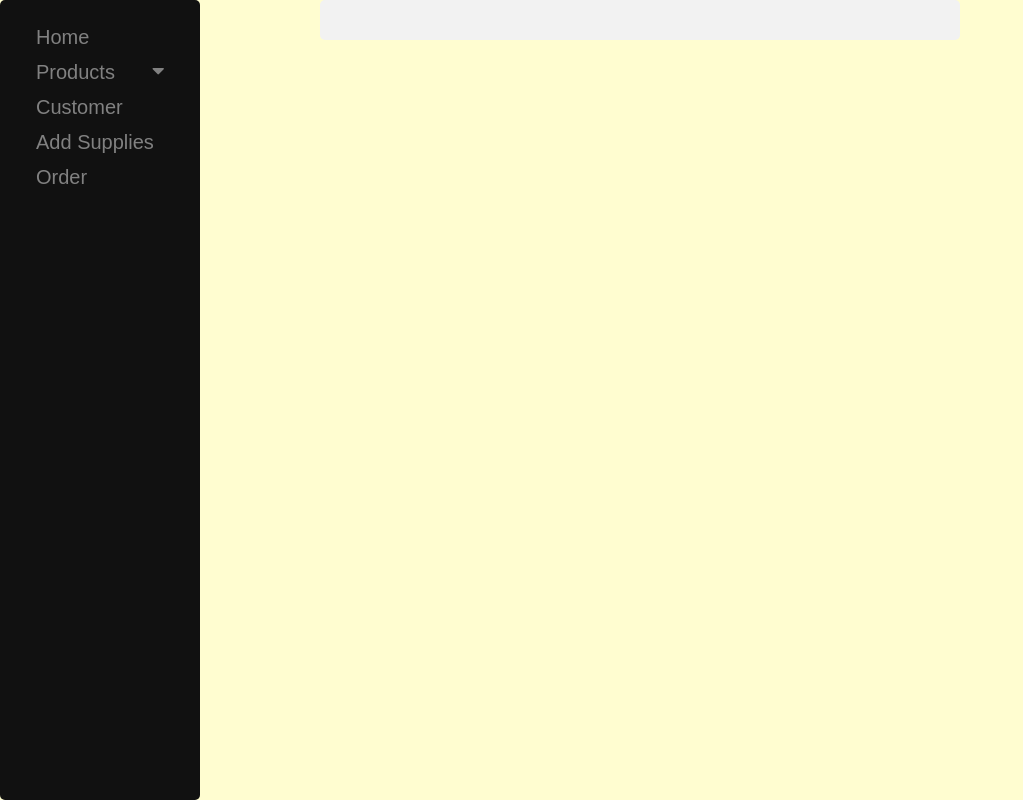
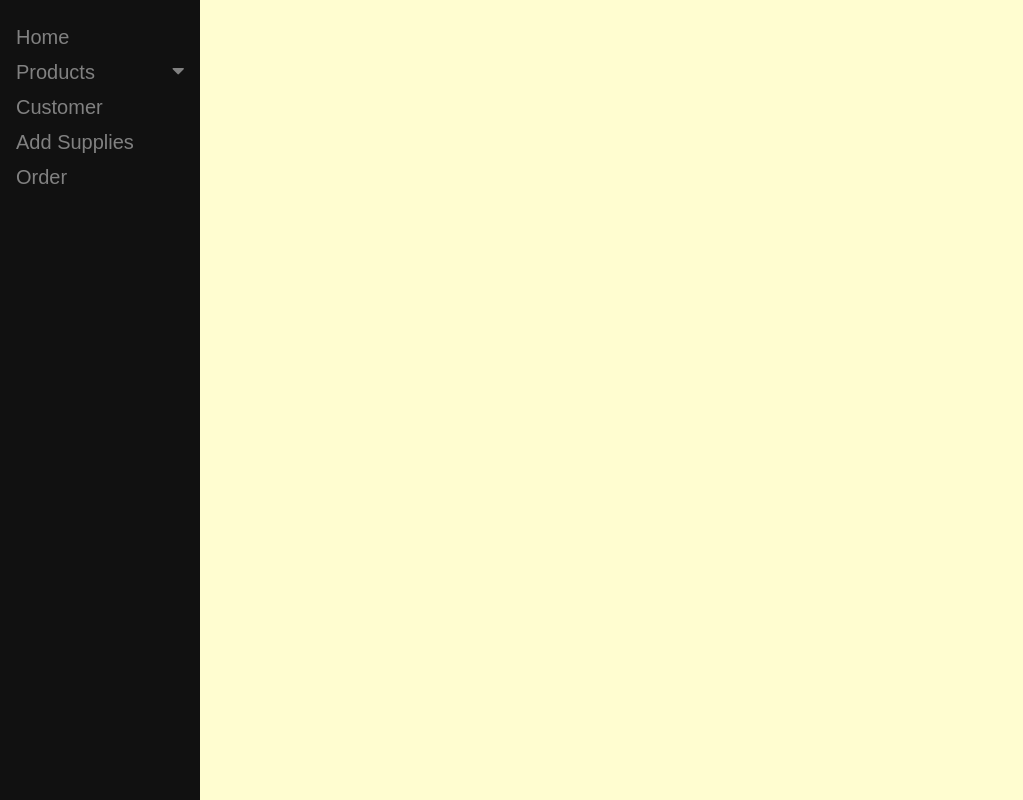
Before and after one commit to AngeloMartinBHilado/HiladoEndApi, a PHP site: page / in a window 1280 px wide. Shown: the whole page, without its empty margins (0-1023 px from the left). Run offline with PHP 8.4, Linux system fonts and the light colour scheme.

Commit message:
Update style.css

```diff
--- a/css/style.css
+++ b/css/style.css
@@ -50,7 +50,7 @@ input[type=submit]:hover {
   background-color: #45a049;
 }
 
-div {
+.div {
   border-radius: 5px;
   background-color: #f2f2f2;
   padding: 20px;
```
